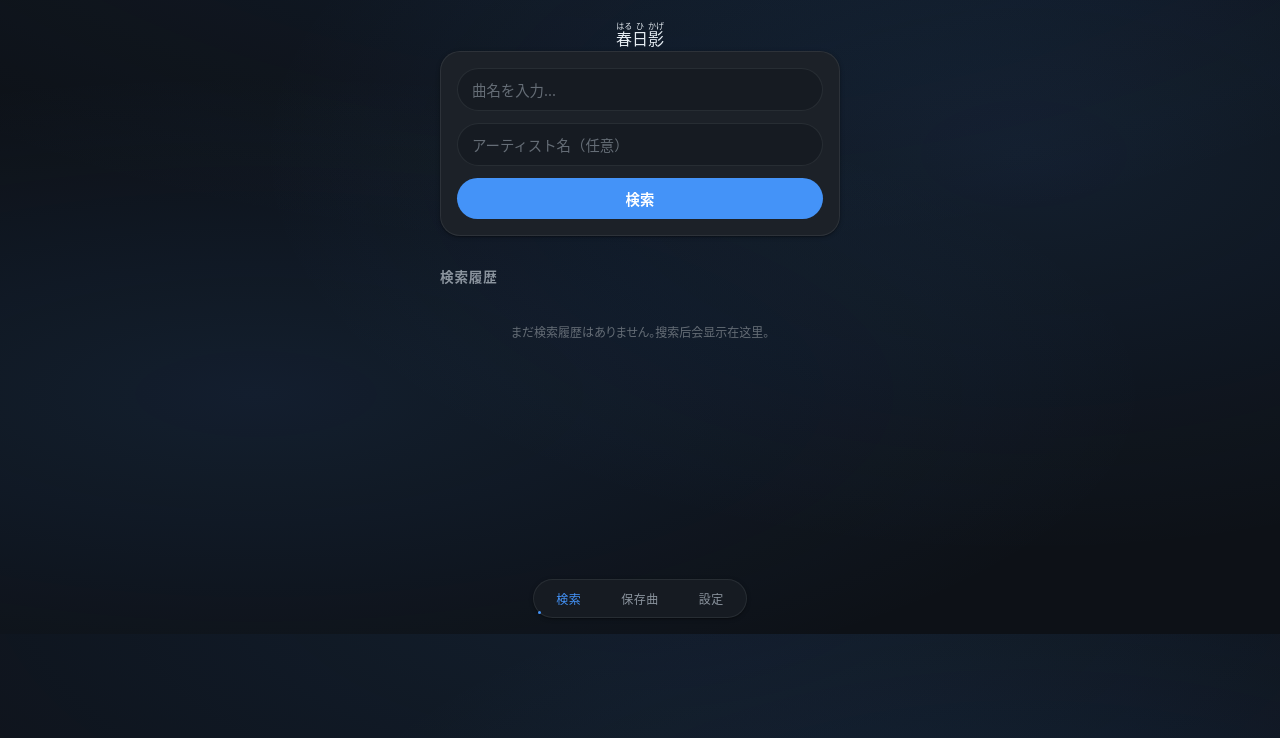
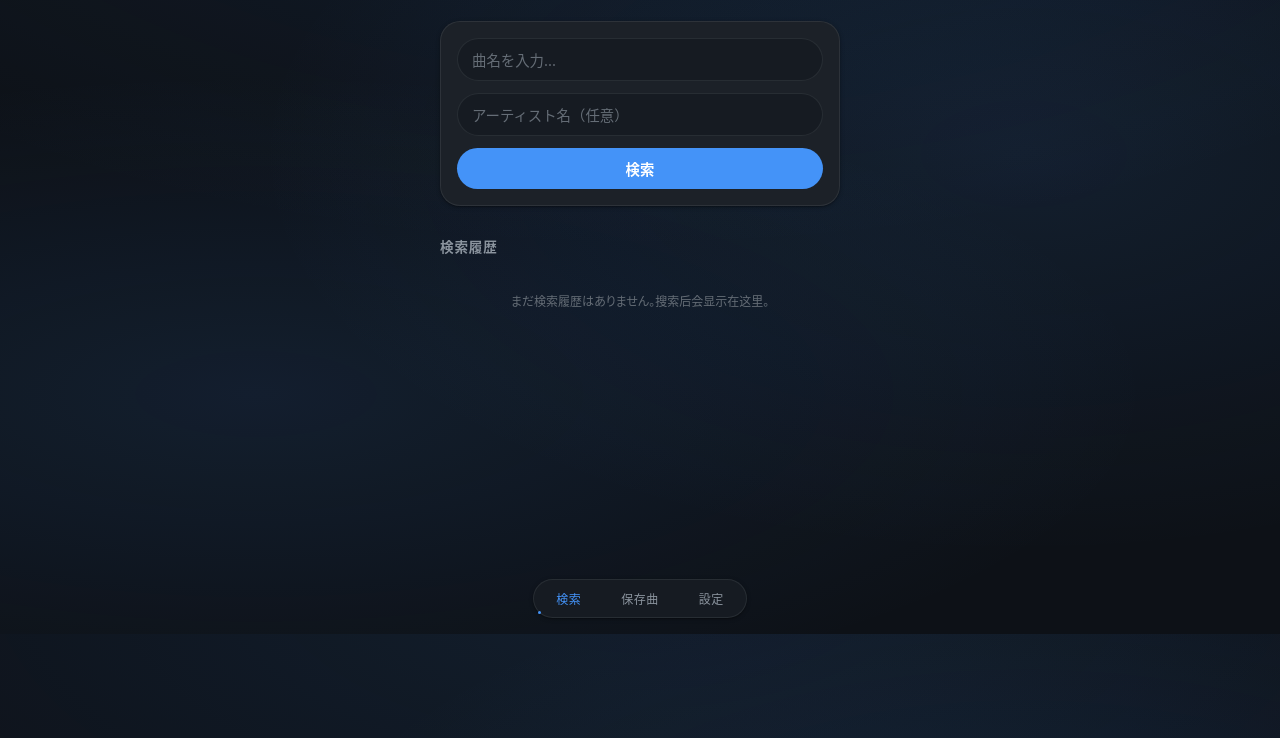
Before and after one commit to kongjianguan/UtaBuild, a website with bundled scripts: page src/index.html in a window 1280 px wide. Shown: the part 166-904 px from the top of the page. Built offline with nearby package versions, Linux system fonts and the light colour scheme.

Commit message:
feat: remove ruby sample pill from search page

```diff
--- a/src/index.html
+++ b/src/index.html
@@ -13,9 +13,6 @@
       <h1>UtaBuild</h1>
       <p class="subtitle">Ruby 歌詞ビューア</p>
       <p class="subtitle-note">搜索日文歌词，并以假名注音辅助阅读。</p>
-      <div class="ruby-sample" aria-hidden="true">
-        <ruby>春<rt>はる</rt></ruby><ruby>日<rt>ひ</rt></ruby><ruby>影<rt>かげ</rt></ruby>
-      </div>
 
       <div class="search-form">
         <input
--- a/src/scss/components/_search.scss
+++ b/src/scss/components/_search.scss
@@ -29,7 +29,6 @@
 // Ruby sample pill — removed from search UI;
 // CSS preserved but will not match any visible element.
 // (Rules can be removed in a future cleanup.)
-
 .search-form {
   display: flex;
   flex-direction: column;
```
